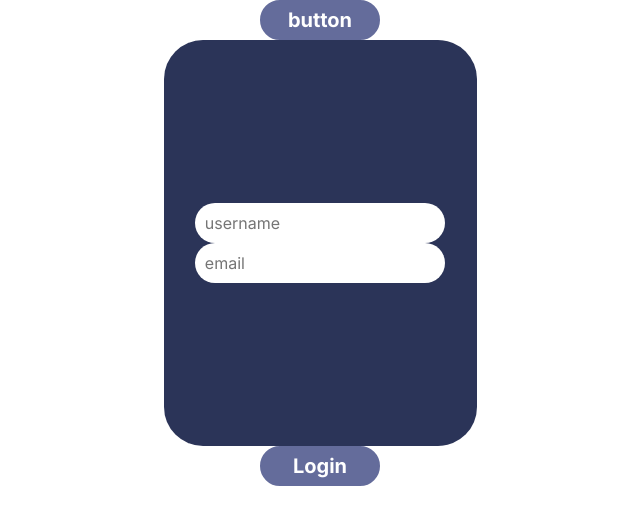
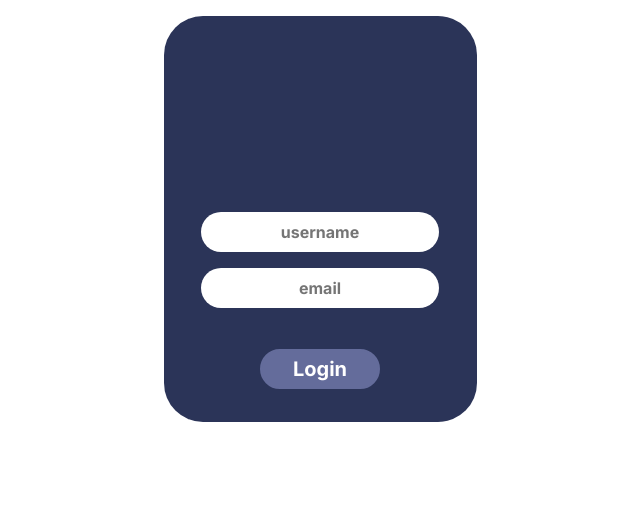
Before and after one commit to Merged-project/React-Merged, a React (Create React App) app: page / in a window 1280 px wide. Shown: the top 524 px of the page, without its empty margins (320-960 px from the left). Built offline with nearby package versions, Linux system fonts and the light colour scheme.

Commit message:
added new styles to the form container

```diff
--- a/src/App.js
+++ b/src/App.js
@@ -15,10 +15,10 @@ function App() {
 
   return (
   <div className='App'>
-      <Button
+      {/* <Button
         text='button'
         manageClick = {manageClick}
-      />
+      /> */}
 
       <FormContainer />
 
--- a/src/Components/FormContainer.jsx
+++ b/src/Components/FormContainer.jsx
@@ -4,7 +4,6 @@ import Button from '../components/Button.jsx';
 
 function FormContainer(){
     return(
-        <>
         <form className = 'form' >
             <div>
                     <input
@@ -18,13 +17,13 @@ function FormContainer(){
             <div>
                     <input
                         type = 'email'
-                        id='name' name='name'
+                        id='name'
+                        name='name'
                         placeholder = 'email'
                     />
             </div>
+            <Button type = 'submit' text='Login' />
         </form>
-            <Button type = 'submit' text='Login' />
-        </>
 
     );
 
--- a/src/stylesheets/FormContainer.css
+++ b/src/stylesheets/FormContainer.css
@@ -11,6 +11,8 @@ form {
     display: flex;
     flex-direction: column;
     justify-content: center;
+    padding-top: 60%;
+
 }
 
 input{
@@ -18,14 +20,14 @@ input{
     border: none;
     background: #ffff;
     font-size: 16px;
+    font-weight: bold;
     padding: 10px;
     width: 80%;
-    margin-bottom: 10px;
+    margin: auto;
+    color: #47484b;
 
     display: flex;
-    margin: auto;
-    justify-content: space-evenly;
-
+    text-align: center;
 
 }
 
@@ -44,3 +46,10 @@ button:hover {
 .boton-clic {
     background-color: #F8B1C8;
 }
+
+div{
+    margin: 8px;
+    display: flex;
+    justify-content: center;
+
+}
```
